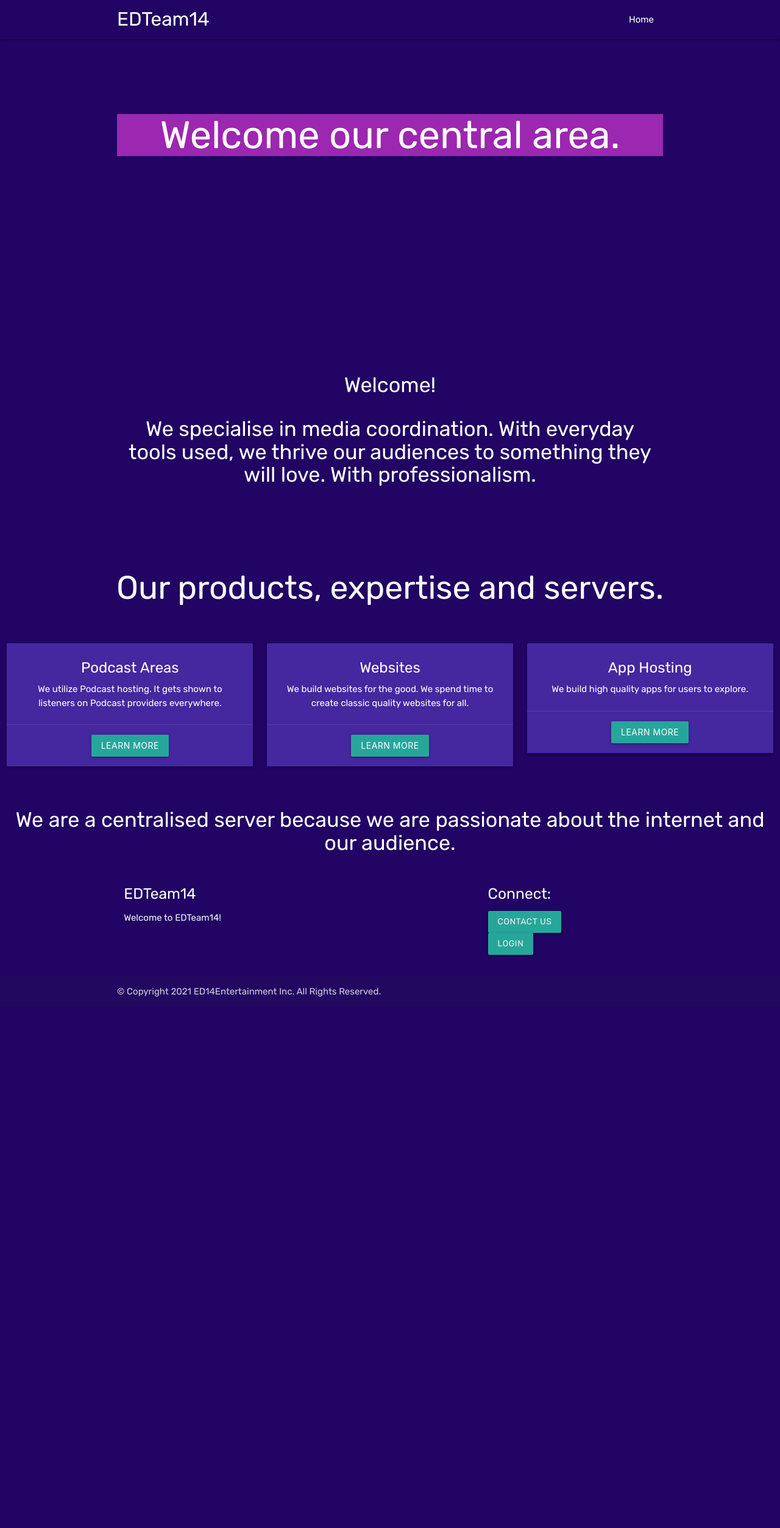
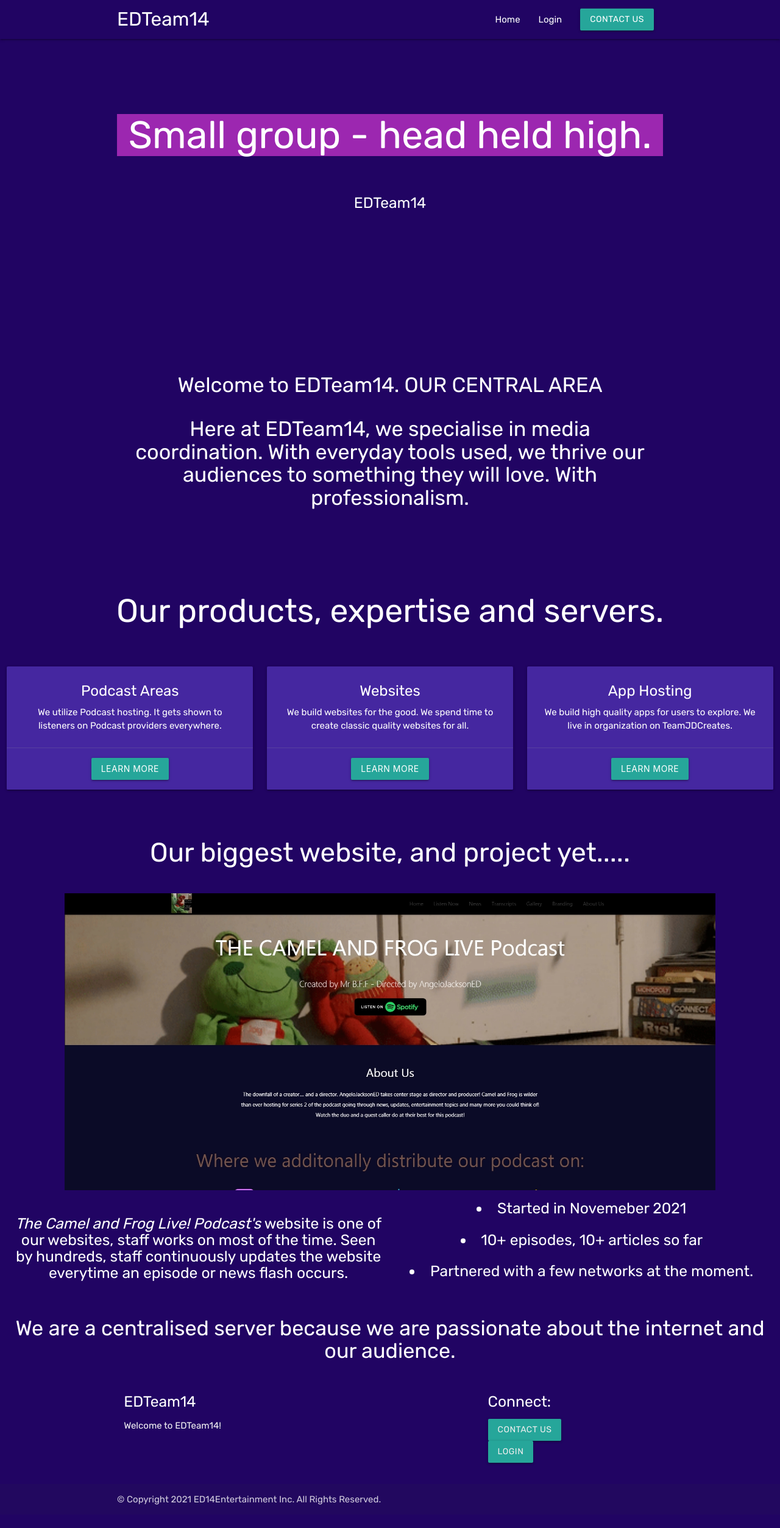
Before and after one commit to AngeloJacksonED/AngeloED-s-Site, a plain HTML site: page index.html in a window 1280 px wide. Shown: the whole page at 61% size. Before the commit the page ends 1671 px from the top, so only its background shows below. Drawn offline with nearby package versions, Linux system fonts and the light colour scheme; some icons are missing.

Commit message:
Update index.html

```diff
--- a/index.html
+++ b/index.html
@@ -1,5 +1,5 @@
 <html>
-<title>EDTeam14</title>
+<title>EDTeam14 - AndrewED</title>
 <link rel="icon" href="/favicon.ico" type="/favicons/icon.ico" />
 <meta property="og:image" content="/assets/icon.ico">
 <link rel="stylesheet" href="https://cdnjs.cloudflare.com/ajax/libs/font-awesome/4.7.0/css/font-awesome.min.css">
@@ -63,6 +63,8 @@ height="0" width="0" style="display:none;visibility:hidden"></iframe></noscript>
       <a href="#" class="brand-logo">EDTeam14</a>
       <ul id="nav-mobile" class="right hide-on-med-and-down">
         <li><a href="/">Home</a></li>
+        <li><a href="https://login.edteam14.com">Login</a></li>
+        <li><a class="btn modal-trigger" href="#modal4">Contact Us</a></li>
       </ul>
     </div>
   </nav>
@@ -71,7 +73,8 @@ height="0" width="0" style="display:none;visibility:hidden"></iframe></noscript>
     <div class="section no-pad-bot">
     <div class="container">
     <br><br>
-    <h1 class="header center purple"><p style="color:white;">Welcome our central area.</h1></p>
+    <h1 class="header center purple"><p style="color:white;">Small group - head held high.</h1></p>
+    <h5 class="center"><p style="color:white;">EDTeam14</h5></p>
     </div>
     <div class="parallax"><img src="" alt="top"></div>
     </div>
@@ -85,8 +88,8 @@ height="0" width="0" style="display:none;visibility:hidden"></iframe></noscript>
         <div class="row">
         <div class="col s12 center">
         <h3><i class="mdi-content-send brown-text"></i></h3>
-        <h4><p style="color:white;">Welcome!</h4>
-        <h4><p style="color:white;">We specialise in media coordination. With everyday tools used, we thrive our audiences to something they will love.
+        <h4><p style="color:white;">Welcome to EDTeam14. OUR CENTRAL AREA</p>
+        <h4><p style="color:white;">Here at EDTeam14, we specialise in media coordination. With everyday tools used, we thrive our audiences to something they will love.
         With professionalism.</h4>
 
         </div>
@@ -131,7 +134,7 @@ height="0" width="0" style="display:none;visibility:hidden"></iframe></noscript>
                 <div class="card deep-purple darken-3">
                     <div class="card-content white-text">
                 <span class="card-title">App Hosting</span>
-                <p>We build high quality apps for users to explore.</p>
+                <p>We build high quality apps for users to explore. We live in organization on TeamJDCreates.</p>
               </div>
               <div class="card-action">
                 <button data-target="modal3" class="btn modal-trigger">LEARN MORE</button>
@@ -142,6 +145,22 @@ height="0" width="0" style="display:none;visibility:hidden"></iframe></noscript>
             </div>
             </div>
 
+            <div class="row">
+                <p style="color:white;">
+                <div class="col s12 center">
+                <h3><p style="color:white;">Our biggest website, and project yet.....</p></h3>
+
+                <img src="images/cfbanner.jpg" alt="CFBanner" width="1210" height="550" class="responsive">
+
+                <h5><div class="col s6"><p style="color:white;"><i>The Camel and Frog Live! Podcast's</i> website is one of our websites, staff works on most of the time. Seen by hundreds,
+                staff continuously updates the website everytime an episode or news flash occurs.</p></div></h5>
+                <h5><div class="col s6"><li>Started in Novemeber 2021</p></li>
+                <li>10+ episodes, 10+ articles so far</p></li>
+                <li>Partnered with a few networks at the moment.</p></li>
+
+                </p></div></h5>
+
+                </div>
 
             <div class="row">
                 <p style="color:white;">
@@ -180,7 +199,11 @@ height="0" width="0" style="display:none;visibility:hidden"></iframe></noscript>
         <div class="modal-body">
           <h4>Podcast Content & Media</h4>
           <p>We curate podcast content we own and have the rights to. For our podcasts, we use classic tools to make it shine and it goes to our friends of Spotify, Google
-            Podcasts, etc..... Each session is around 30 mins to 2 and a half hours.</p>
+          Podcasts, etc..... Each session is around 30 mins to 2 and a half hours.</p>
+
+          <img src="images/banner.png" alt="PCBanner" width="1210" height="550" class="responsive">
+
+          <p><i>Our latest Podcast creation. More to come!</i></p>
 
         </div>
       </div>
@@ -199,8 +222,9 @@ height="0" width="0" style="display:none;visibility:hidden"></iframe></noscript>
 
       <div class="modal-body">
         <h4>Websites</h4>
-        <p>We create websites like these. We buy the domains ourselves too and we work hard to update them and maintain it's highest quality as possible. As such, we are not capable
-        of sharing all the websites we created at the moment.
+        <p>We create websites like these. We buy the domains ourselves too and we work hard to update them and maintain it's highest quality as possible. For a unique example,
+          Robot2Guides is a website founded by one our members. Over 50+ guides are in production!
+          <img src="images/banner2.png" alt="Banner2 width="1210" height="550" class="responsive">
         </p>
       </div>
     </div>
@@ -219,8 +243,10 @@ height="0" width="0" style="display:none;visibility:hidden"></iframe></noscript>
 
       <div class="modal-body">
         <h4>Apps</h4>
-        <p>We build Android apps and sell them free of charge. We are in production of building more APKs and Mobile Apps
+        <p>We build Android apps and sell them free of charge. They go under an account named TeamJDCreates on Google Play. We are in production of building more APKs and Mobile Apps
           for all to enjoy and makes a good user experience.
+          <img src="images/playconsole.png" alt="PlayBanner" width="1920" height="968" class="responsive">
+          <p><i>Our amazing app setups.</i></p>
         </p>
       </div>
     </div>
```
